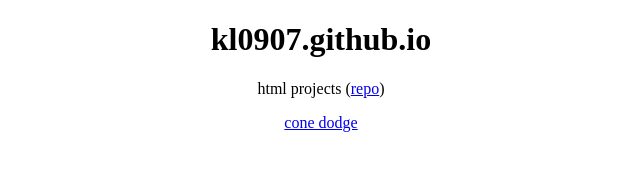
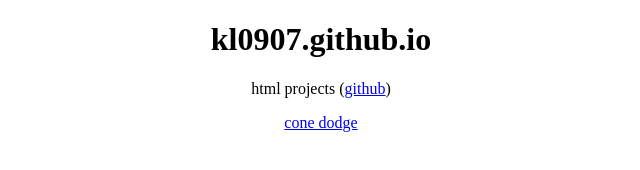
Before and after one commit to k-lin-k/k-lin-k.github.io, a plain HTML site: page index.html in a window 1280 px wide. Shown: the full height of the page, 319-959 px from the left. Drawn offline with Linux system fonts and the light colour scheme.

Commit message:
Update index.html

```diff
--- a/index.html
+++ b/index.html
@@ -12,7 +12,7 @@ p {
 </head>
 <body>
 <h1>kl0907.github.io</h1>
-<p>html projects (<a href="https://github.com/kl0907/kl0907.github.io">repo</a>)</p>
+<p>html projects (<a href="https://github.com/kl0907">github</a>)</p>
 <p></p>
 <p><a href="https://kl0907.github.io/cone-dodge">cone dodge</a></p>
 </body>
```
